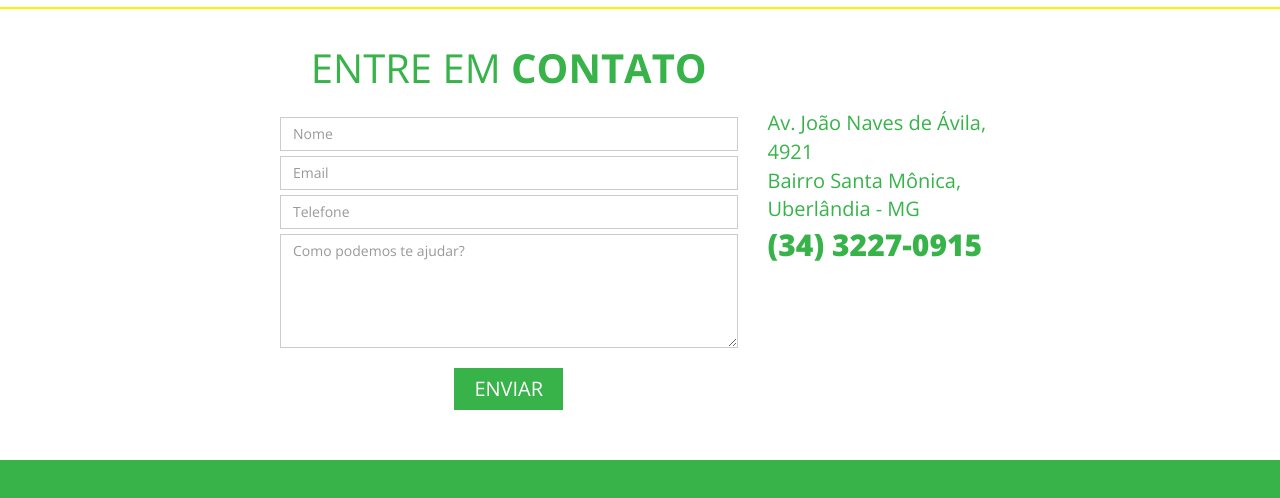
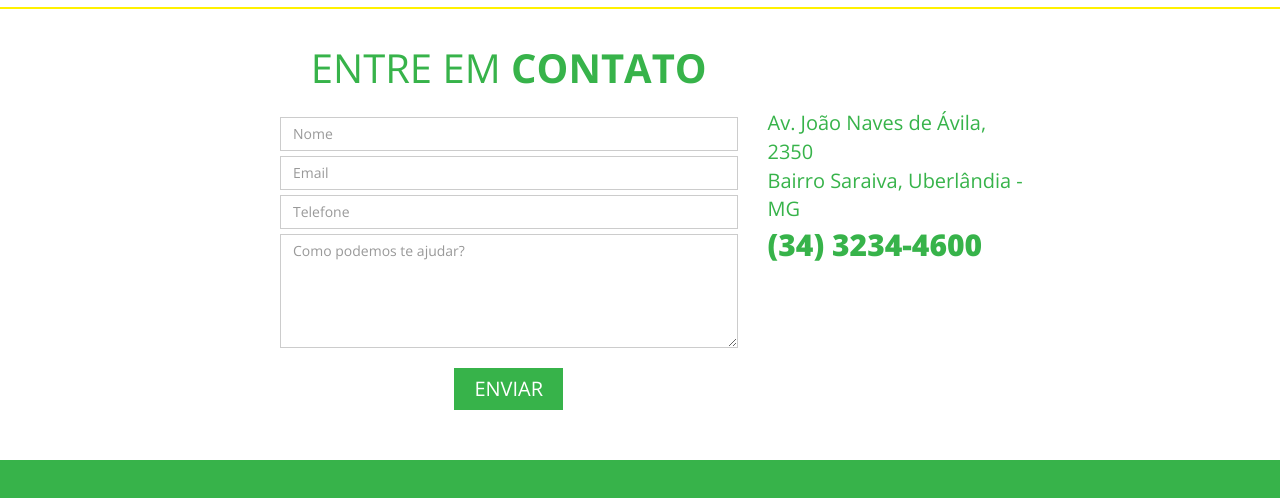
Before and after one commit to martins160/sanare, a plain HTML site: page contato.html in a window 1280 px wide. Shown: the part 151-649 px from the top of the page. Drawn offline with nearby package versions, Linux system fonts and the light colour scheme; files that its build step writes are made by us from their sources; files whose address does not match are found by name.

Commit message:
Add files via upload

```diff
--- a/contato.html
+++ b/contato.html
@@ -114,9 +114,9 @@
                                     </form>
                                 </div>
                             <div class="col-md-3">
-                                 <p class="map-end2"> Av. João Naves de Ávila, 4921<br/>
-                                 Bairro Santa Mônica, Uberlândia - MG</p>
-                                 <span class="tel">(34) 3227-0915</span>
+                                 <p class="map-end2"> Av. João Naves de Ávila, 2350<br/>
+                                 Bairro Saraiva, Uberlândia - MG</p>
+                                 <span class="tel">(34) 3234-4600</span>
                             </div>
 
                             <div class="col-md-2"></div>
```
